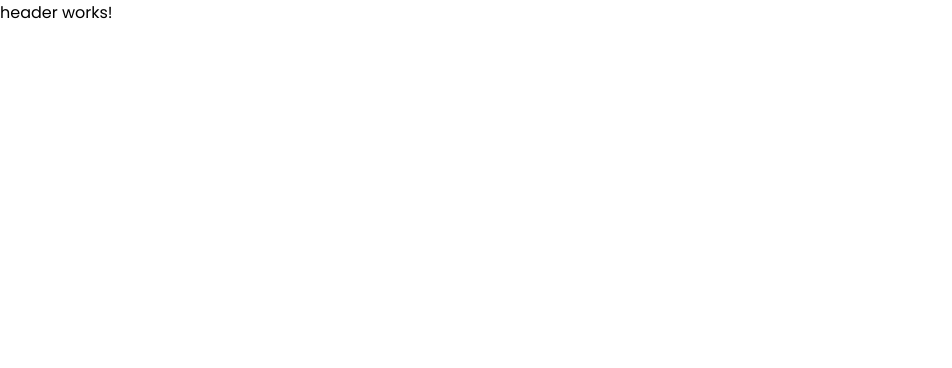
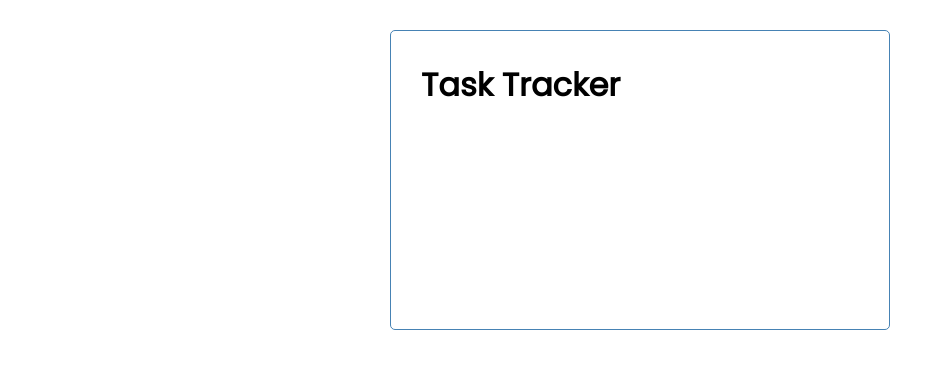
Before and after one commit to grantGCode/Angular-Task-List, an Angular app: page / in a window 1280 px wide. Shown: the top 368 px of the page, without its empty margins (0-952 px from the left). Built offline with nearby package versions, Linux system fonts and the light colour scheme.

Commit message:
style header and add container around header

```diff
--- a/src/app/app.component.html
+++ b/src/app/app.component.html
@@ -1 +1,4 @@
-<app-header></app-header>
+<div class="container">
+  <app-header></app-header>
+
+</div>
--- a/src/app/app.component.ts
+++ b/src/app/app.component.ts
@@ -11,5 +11,4 @@ import { HeaderComponent } from './components/header/header.component';
   styleUrl: './app.component.css'
 })
 export class AppComponent {
-  title: string = 'angular-crash';
 }
--- a/src/app/components/header/header.component.css
+++ b/src/app/components/header/header.component.css
@@ -0,0 +1,6 @@
+header {
+    display: flex;
+    justify-content: space-between;
+    align-items: center;
+    margin-bottom: 20px;
+}
--- a/src/app/components/header/header.component.html
+++ b/src/app/components/header/header.component.html
@@ -1 +1,3 @@
-<p>header works!</p>
+<header>
+    <h1>{{title}}</h1>
+</header>
--- a/src/app/components/header/header.component.ts
+++ b/src/app/components/header/header.component.ts
@@ -8,5 +8,6 @@ import { Component } from '@angular/core';
   styleUrl: './header.component.css'
 })
 export class HeaderComponent {
+  title: string = 'Task Tracker';
 
 }
```
